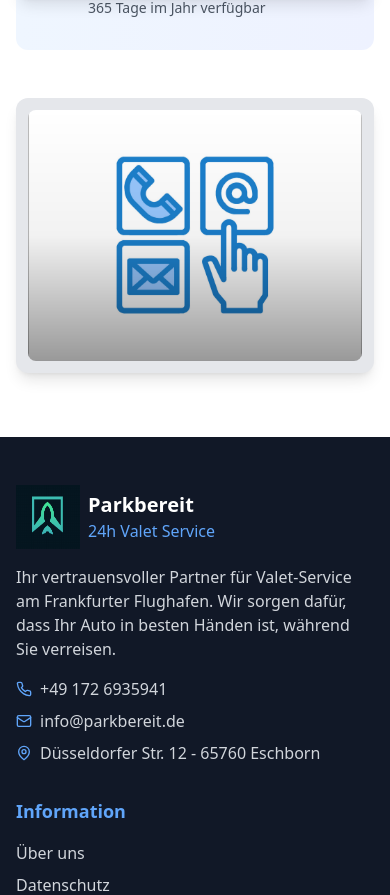
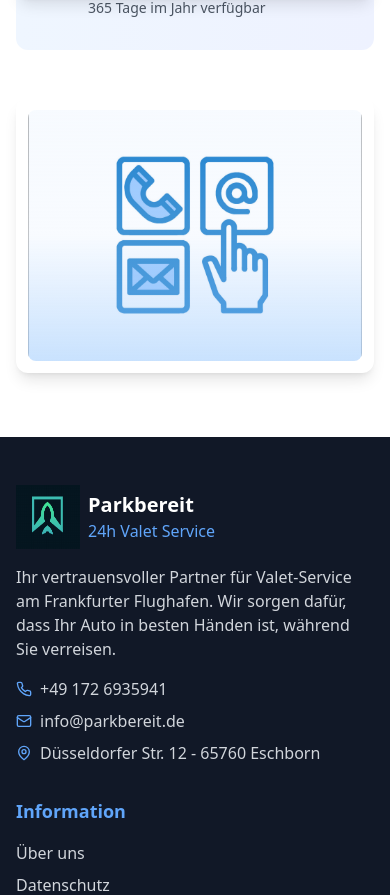
Before and after one commit to Wakar111/ValetService-Client, a React (Vite) app: page /contact in a window 390 px wide. Shown: the part 830-1725 px from the top of the page. Built offline with nearby package versions, Linux system fonts and the light colour scheme.

Commit message:
adjust design contact page

```diff
--- a/src/pages/Contact.tsx
+++ b/src/pages/Contact.tsx
@@ -65,9 +65,9 @@ const Contact = () => {
             </div>
           </div>
 
-          <div className="bg-gray-200 p-3 md:p-6 rounded-xl overflow-hidden shadow-lg transition-all duration-500 ease-out hover:shadow-2xl hover:scale-[1.01] h-full group">
+          <div className="bg-white p-3 md:p-6 rounded-xl overflow-hidden shadow-lg transition-all duration-500 ease-out hover:shadow-2xl hover:scale-[1.01] h-full group">
             <div className="aspect-[4/3] w-full h-full relative rounded-lg overflow-hidden">
-              <div className="absolute inset-0 bg-gradient-to-t from-black/40 via-black/5 to-transparent z-10 transition-opacity duration-500 group-hover:opacity-0"></div>
+              <div className="absolute inset-0 bg-gradient-to-t from-blue-300/50 via-blue-100/20 to-blue-400/5 z-10 transition-all duration-500 group-hover:opacity-0 group-hover:translate-y-2"></div>
               <img
                 src="/contact.jpg"
                 alt="Kontakt"
@@ -75,7 +75,7 @@ const Contact = () => {
                 loading="lazy"
               />
               <div className="absolute bottom-0 left-0 right-0 p-4 text-white z-20 transform transition-transform duration-500 translate-y-2 group-hover:translate-y-0 opacity-0 group-hover:opacity-100">
-                <p className="text-sm font-medium drop-shadow-lg">Ihr vertrauensvoller Partner für Valet-Service am Frankfurter Flughafen</p>
+                <p className="text-sm text-center font-medium drop-shadow-lg text-blue-500">Ihr vertrauensvoller Partner für Valet Service am Frankfurter Flughafen</p>
               </div>
             </div>
           </div>
```
